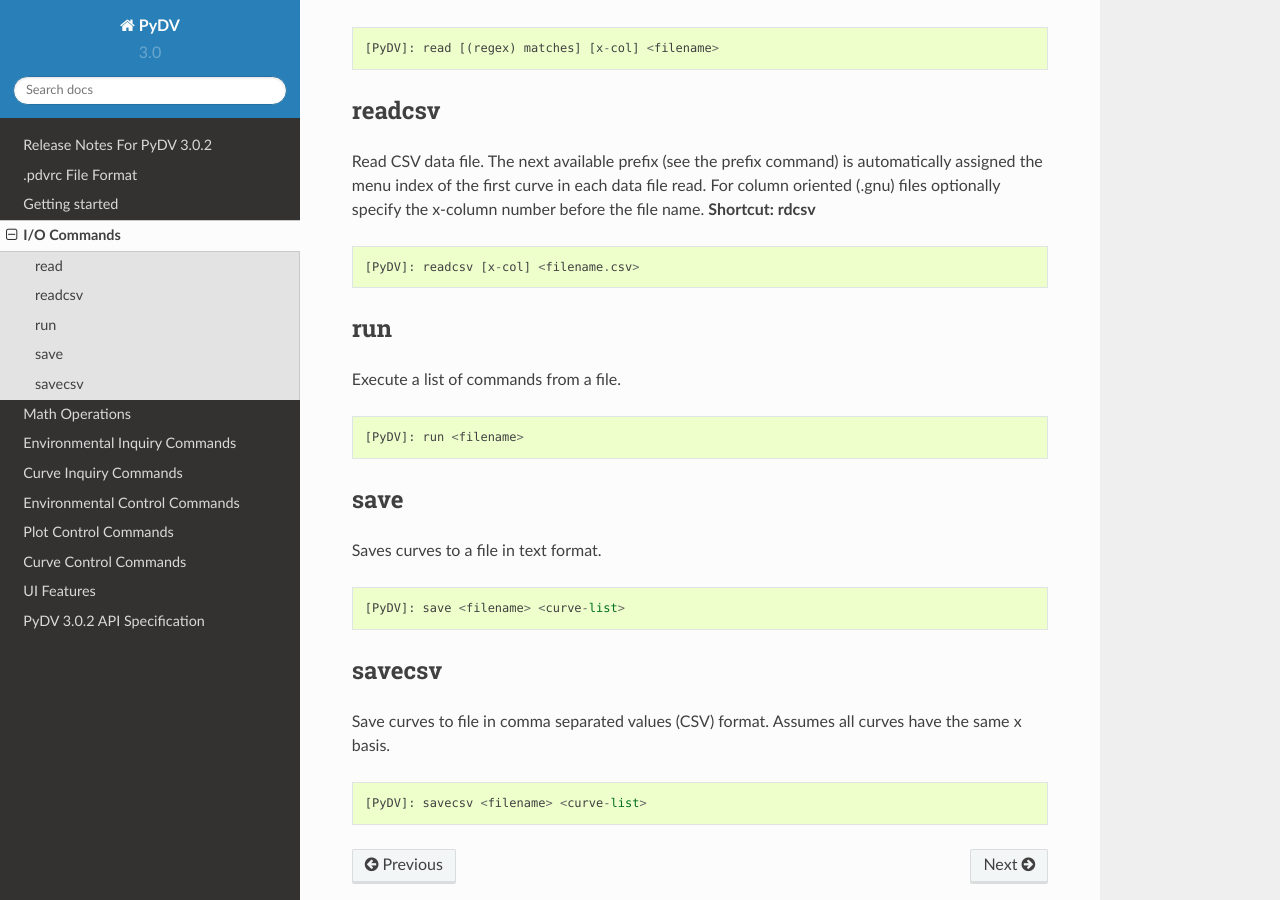
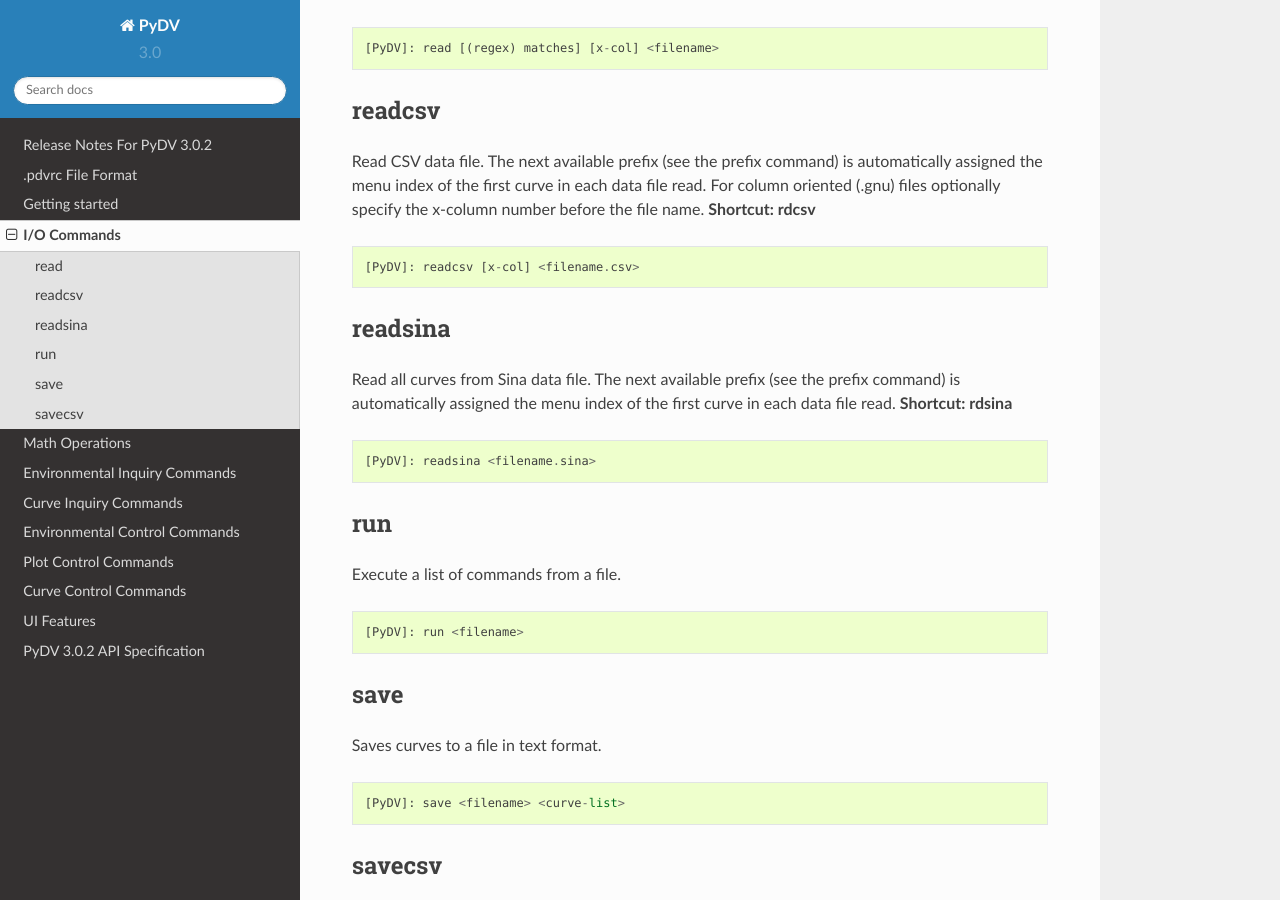
Before and after one commit to LLNL/PyDV, a Sphinx documentation site: the page built from pydv/docs/io_commands.rst, in a window 1280 px wide and 900 px high, scrolled down 554 px. Built offline with Sphinx 7.4.7 and the Read the Docs theme 2.0.0, drawn with Linux system fonts in a browser that asks for light colours.

Commit message:
Updated docs for sina support

```diff
--- a/pydv/docs/io_commands.rst
+++ b/pydv/docs/io_commands.rst
@@ -30,6 +30,17 @@
 
    [PyDV]: readcsv [x-col] <filename.csv>
 
+readsina
+-------
+
+Read all curves from Sina data file.
+The next available prefix (see the prefix command) is automatically assigned the menu index of the first curve in each data file read.
+**Shortcut: rdsina**
+
+.. code::
+
+   [PyDV]: readsina <filename.sina>
+
 run
 ---
 
```
